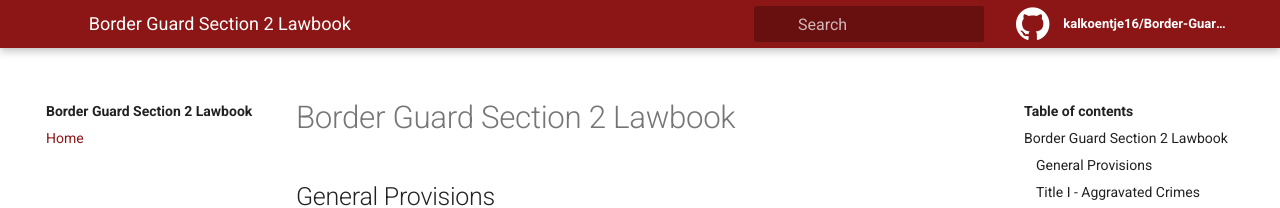
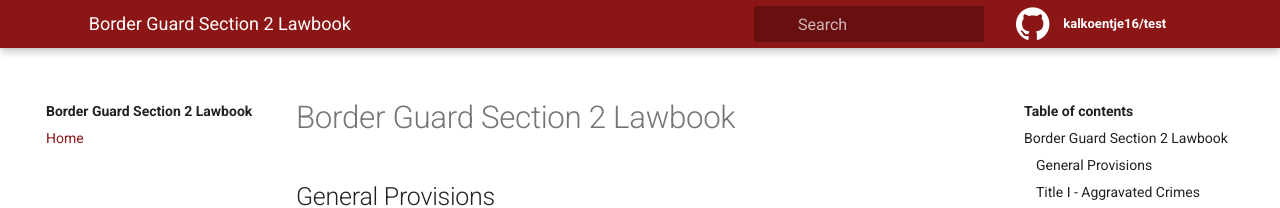
Before and after one commit to kalkoentje16/test, a Jekyll site: the page built from pages/index.md, in a window 1280 px wide. Shown: the top 208 px of the page. Built offline with Jekyll 4.4.1, drawn with Linux system fonts in a browser that asks for light colours.

Commit message:
Update _config.yml

```diff
--- a/_config.yml
+++ b/_config.yml
@@ -24,12 +24,12 @@ description: > # this means to ignore newlines until "baseurl:"
 baseurl: "/mkdocs-jekyll" # the subpath of your site, e.g. /blog
 
 # This is mostly for testing
-url: "https://kalkoentje16.github.io/Border-Guard-Section-2-Lawbook/" # the base hostname & protocol for your site
+url: "https://kalkoentje16.github.io/test/" # the base hostname & protocol for your site
 
 # Social (First three Required)
-repo: "https://github.com/kalkoentje16/Border-Guard-Section-2-Lawbook"
+repo: "https://github.com/kalkoentje16/test"
 github_user: "kalkoentje16"
-github_repo: "Border-Guard-Section-2-Lawbook"
+github_repo: "test"
 
 # Optional
 twitter:
```
